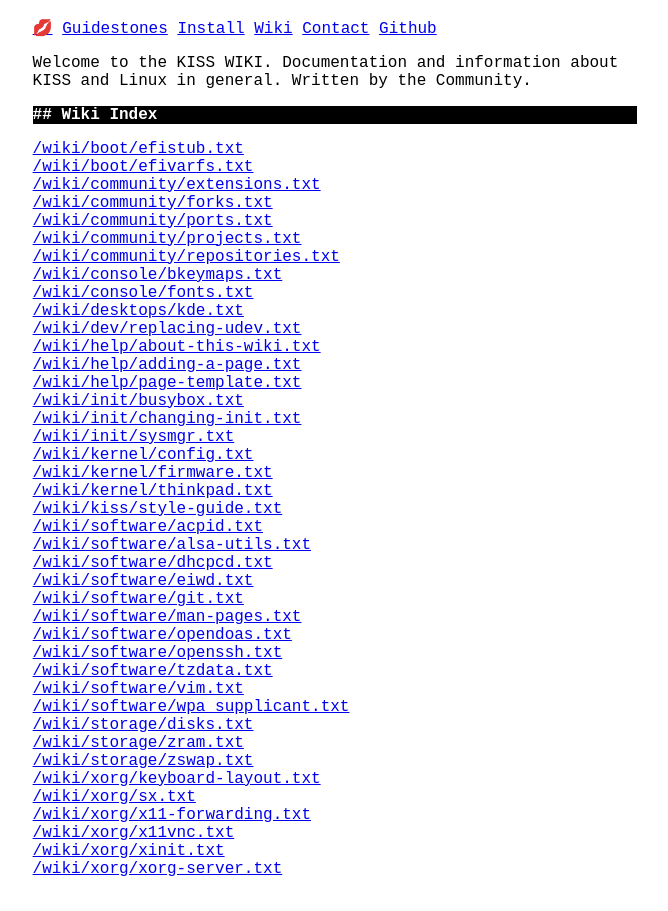
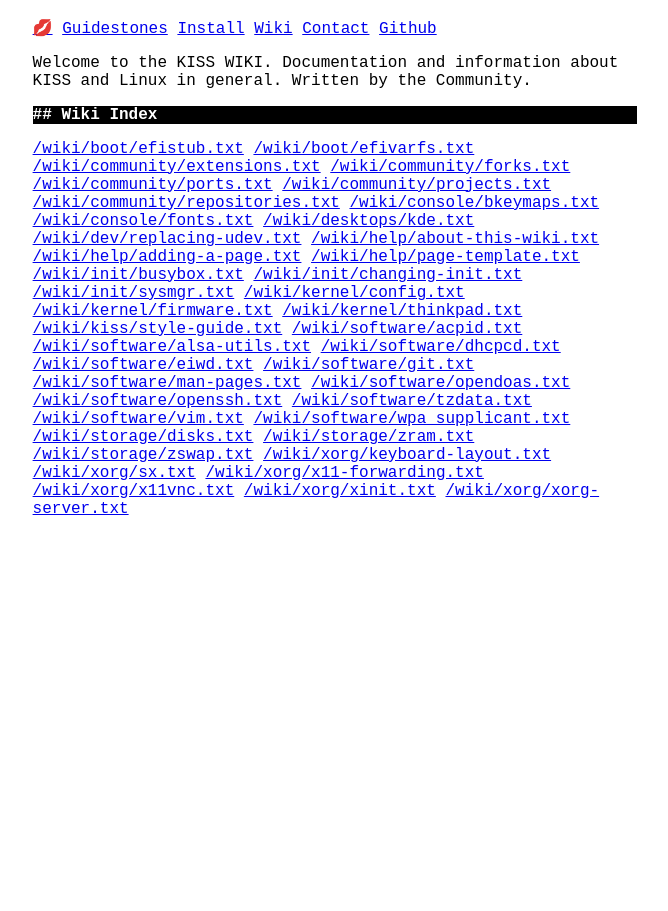
Before and after one commit to mcpcpc/k1ss, a Jekyll site: the page built from wiki.md, in a window 1280 px wide. Shown: the whole page, without its empty margins (305-973 px from the left). Built offline with Jekyll 4.4.1, drawn with Linux system fonts in a browser that asks for light colours.

Commit message:
Update wiki.md

```diff
--- a/wiki.md
+++ b/wiki.md
@@ -6,5 +6,4 @@ Welcome to the KISS WIKI. Documentation and information about KISS and Linux in
 general. Written by the Community.
 
 ## Wiki Index
-
-{% for image in site.static_files %}{% if image.path contains 'wiki/' %}[{{ image.path }}]({{ site.baseurl }}{{ image.path }}){% endif %}<br>{% endfor %}
+{% for image in site.static_files %}{% if image.path contains 'wiki/' %}[{{ image.path }}]({{ site.baseurl }}{{ image.path }}){% endif %}  {% endfor %}
```
